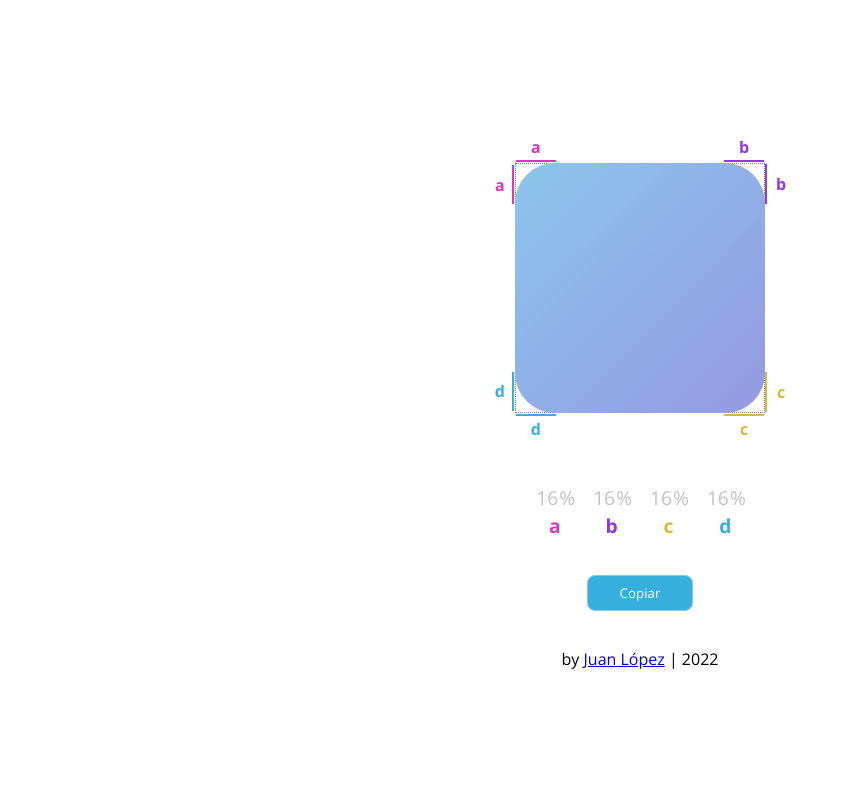
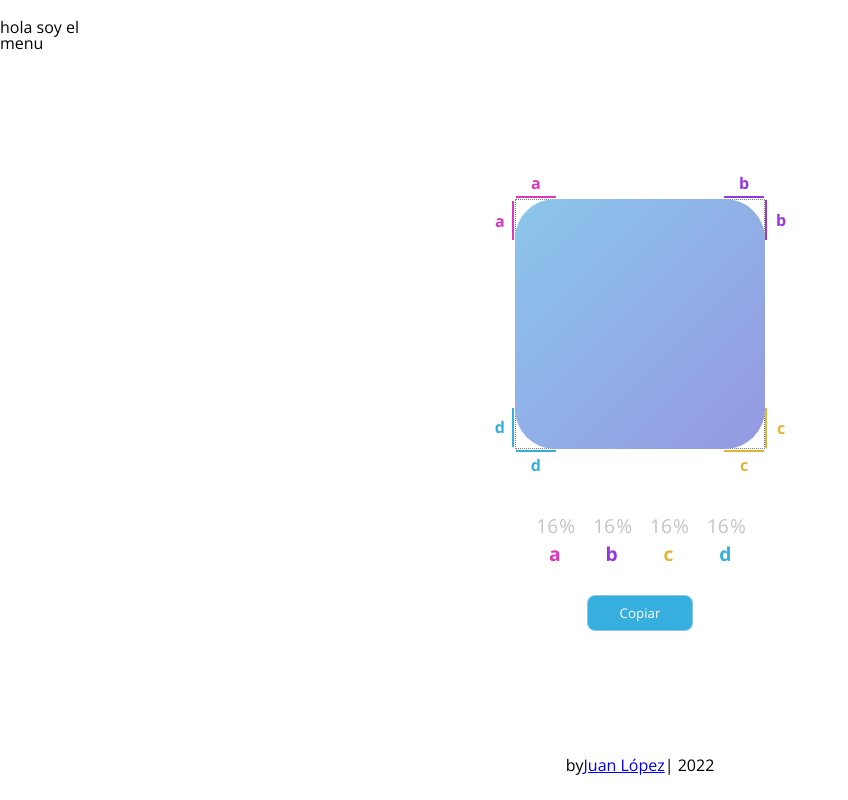
Before and after one commit to Lopez089/Border-Radius-Previewer, a React (Vite) app: page / in a window 1280 px wide. Shown: the whole page, without its empty margins (0-848 px from the left). Built offline with nearby package versions, Linux system fonts and the light colour scheme.

Commit message:
fix: layout to app

```diff
--- a/src/App.jsx
+++ b/src/App.jsx
@@ -4,7 +4,8 @@ import {
   Layout,
   BoxSquare,
   WrapFrom,
-  Footer
+  Footer,
+  Main
 } from './components/index'
 
 const App = () => {
@@ -13,10 +14,13 @@ const App = () => {
 
   return (
     <Layout>
-      <BoxSquare border={border} message={message} />
-      <WrapFrom border={border} setBorder={setBorder} setMessage={setMessage} />
+      <nav>hola soy el menu</nav>
+      <Main>
+        <BoxSquare border={border} message={message} />
+        <WrapFrom border={border} setBorder={setBorder} setMessage={setMessage} />
+      </Main>
       <Footer>
-        by <a href="https://www.linkedin.com/in/juanlopezaragon/" target="_blank" rel="noreferrer" >Juan López</a> | 2022
+        by  <a href="https://www.linkedin.com/in/juanlopezaragon/" target="_blank" rel="noreferrer" > Juan López</a> | 2022
       </Footer>
     </Layout>
   )
--- a/src/components/footer.jsx
+++ b/src/components/footer.jsx
@@ -1,5 +1,10 @@
 import styled from 'styled-components'
 
 export const Footer = styled.footer`
-
+    display:flex;
+    grid-column: 2/3;
+    grid-row:3/4;
+    justify-content:center;
+    align-items:center;
+    flex-direction:row;
 `
--- a/src/components/index.js
+++ b/src/components/index.js
@@ -13,6 +13,7 @@ import { Button } from './button'
 import { BoxSquare } from './boxSquare'
 import { WrapFrom } from './wrapForm'
 import { Footer } from './footer'
+import { Main } from './main'
 
 export {
   Layout,
@@ -29,5 +30,6 @@ export {
   Button,
   BoxSquare,
   WrapFrom,
-  Footer
+  Footer,
+  Main
 }
--- a/src/components/layout.jsx
+++ b/src/components/layout.jsx
@@ -1,10 +1,12 @@
 import styled from 'styled-components'
 
 export const Layout = styled.main`
+    display:grid;
+    grid-template-columns:1fr 960px 1fr;
+    grid-template-rows: 70px 1fr 70px;
     font-family: 'Open Sans', sans-serif;
+    height: 100vh;
     width: 100vw;
-    height: 100vh;
-    display:flex;
     gap:2.5rem;
     flex-direction: column;
     justify-content:center;
--- /dev/null
+++ b/src/components/main.jsx
@@ -0,0 +1,12 @@
+import styled from 'styled-components'
+
+export const Main = styled.div`
+  grid-column: 2/3;
+  grid-row:2/3;
+  height: -webkit-fill-available;
+  display: flex;
+  flex-direction: column;
+  justify-content: center;
+  align-items: center;
+  gap: 2rem;
+`
```
